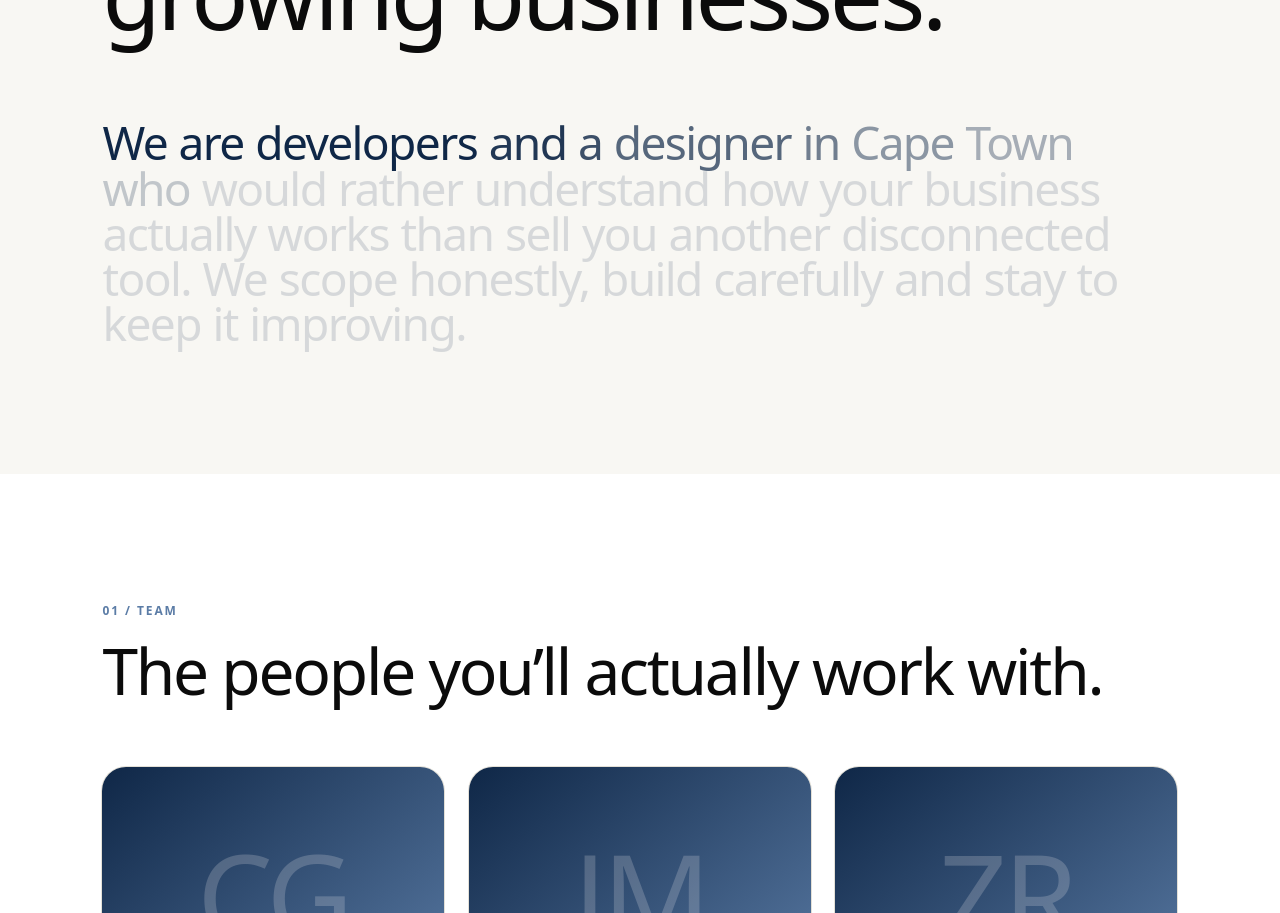
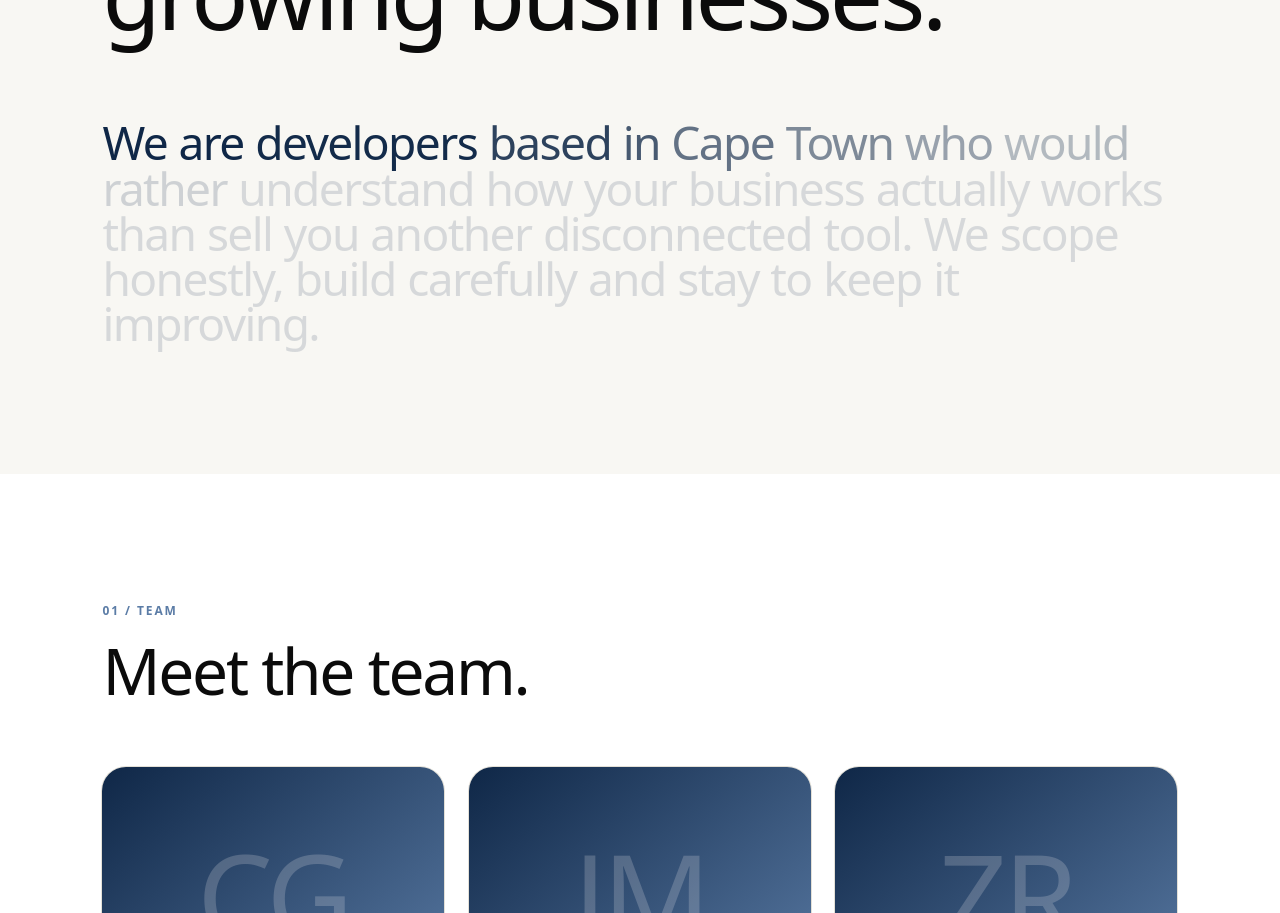
Before and after one commit to BIGchrxs/nimbrial-website, a Next.js app: page /about in a window 1280 px wide. Shown: the part 440-1353 px from the top of the page. Built offline with nearby package versions, Linux system fonts and the light colour scheme.

Commit message:
content(about): simplify manifesto and team heading

```diff
--- a/src/app/about/page.tsx
+++ b/src/app/about/page.tsx
@@ -54,14 +54,14 @@ export default function AboutPage() {
       <section data-nav="light" className="bg-ivory px-page-x pb-section-y">
         <ScrollFillText
           className="display max-w-[1150px] text-[clamp(28px,3.6vw,54px)] leading-[1.15] text-navy"
-          text="We are developers and a designer in Cape Town who would rather understand how your business actually works than sell you another disconnected tool. We scope honestly, build carefully and stay to keep it improving."
+          text="We are developers based in Cape Town who would rather understand how your business actually works than sell you another disconnected tool. We scope honestly, build carefully and stay to keep it improving."
         />
       </section>
 
       {/* Team */}
       <section data-nav="light" className="bg-surface px-page-x py-section-y">
         <p className="eyebrow mb-5 text-steel">01 / Team</p>
-        <SplitHeading className="display mb-stack-xl text-[clamp(38px,5vw,72px)]">The people you’ll actually work with.</SplitHeading>
+        <SplitHeading className="display mb-stack-xl text-[clamp(38px,5vw,72px)]">Meet the team.</SplitHeading>
         <Reveal stagger className="grid gap-6 md:grid-cols-2 lg:grid-cols-3">
           {team.map((f) => (
             <TiltCard key={f.name} className="h-full">
```
